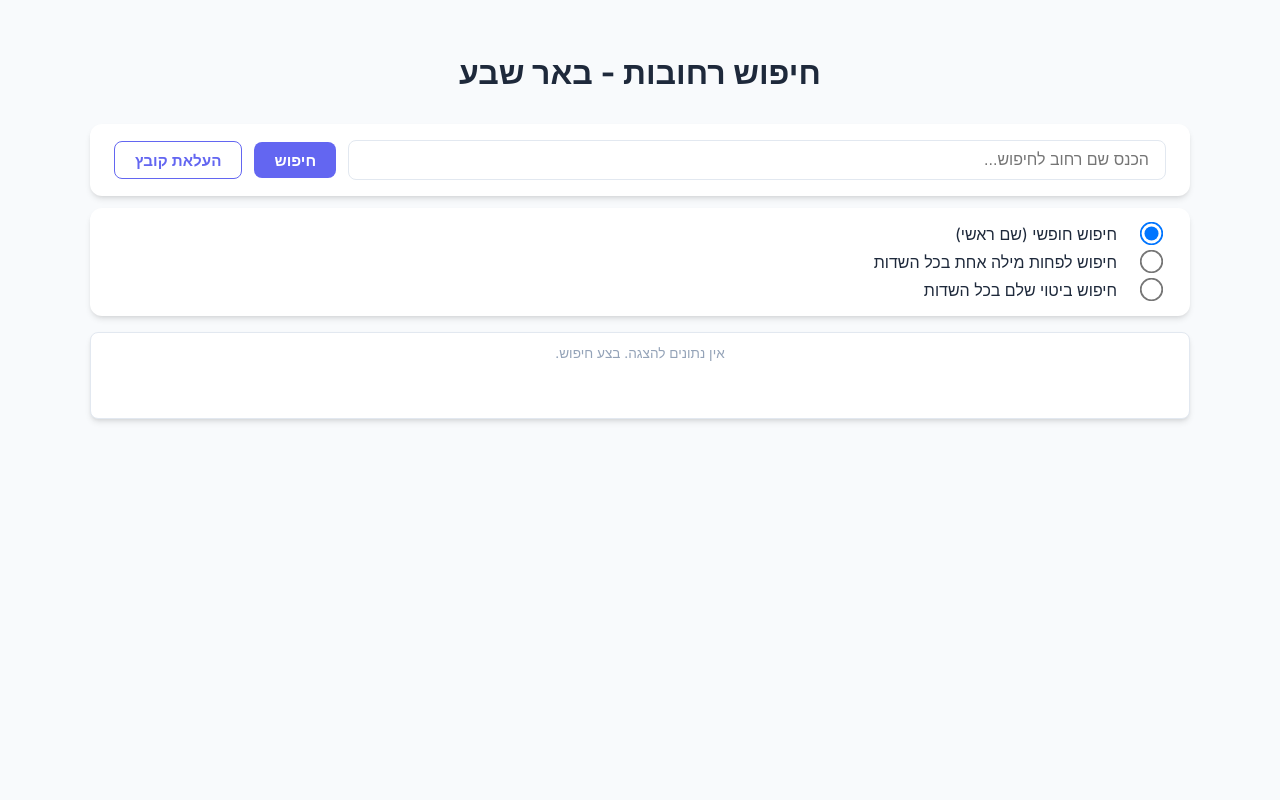
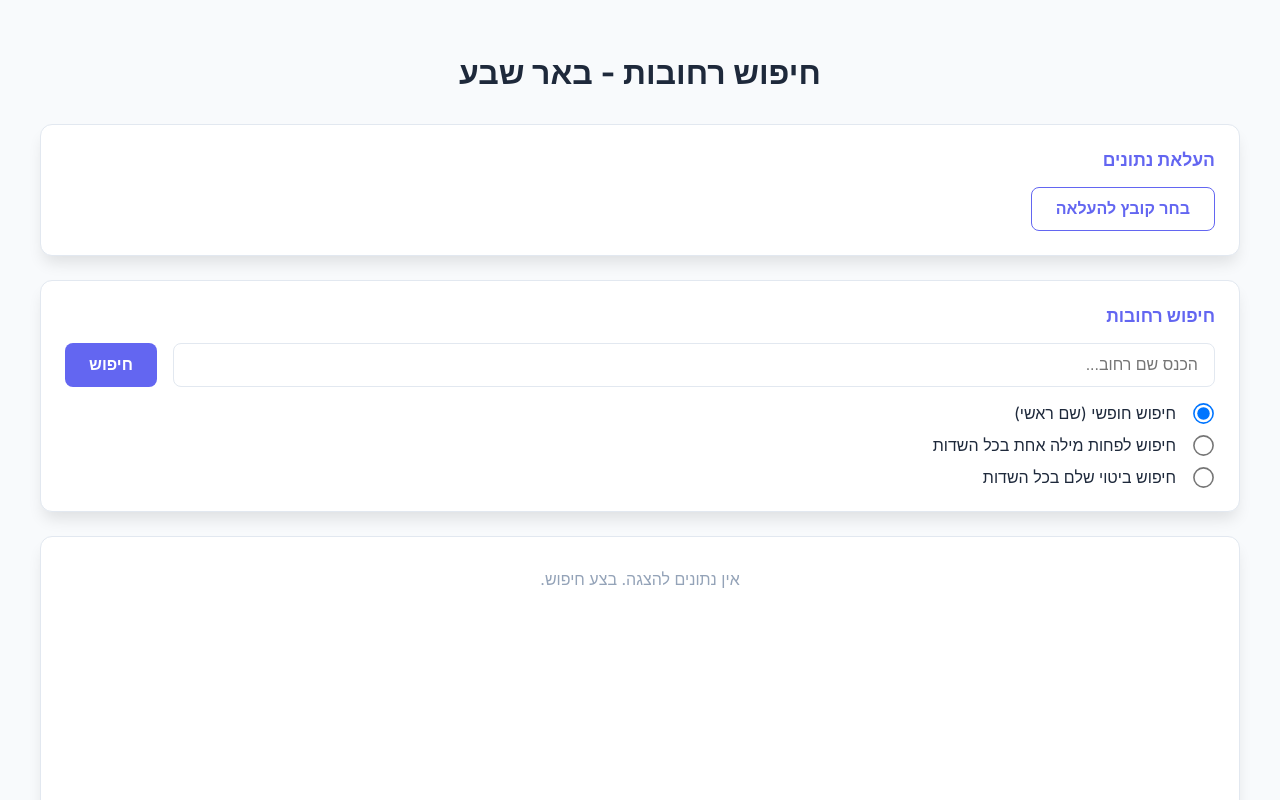
Before and after one commit to ariel770/Beer-Sheva-Streets-Search, a React (Vite) app in the folder frontend/: page / in a window 1280 px wide. Shown: the top 800 px of the page. Built offline with nearby package versions, Linux system fonts and the light colour scheme.

Commit message:
style(ui): separate search/upload boxes, extend layout height, and fix table layout

```diff
--- a/frontend/src/App.tsx
+++ b/frontend/src/App.tsx
@@ -62,13 +62,12 @@ function App() {
         const file = e.target.files?.[0];
         if (!file) return;
 
-        // Basic check for file type
         const fileName = file.name.toLowerCase();
         const isCompatible = fileName.endsWith('.csv') || fileName.endsWith('.txt') || file.type === 'text/csv' || file.type === 'text/plain';
 
         if (!isCompatible) {
             setUploadStatus('סוג הקובץ אינו מתאים. אנא העלה קובץ טקסט/CSV.');
-            fileInputRef.current!.value = ''; // Reset
+            fileInputRef.current!.value = '';
             return;
         }
 
@@ -92,7 +91,7 @@ function App() {
             setUploadStatus('שגיאה בתקשורת עם השרת');
         } finally {
             setUploading(false);
-            fileInputRef.current!.value = ''; // Reset for next upload
+            fileInputRef.current!.value = '';
         }
     };
 
@@ -108,44 +107,47 @@ function App() {
                 <h1>חיפוש רחובות - באר שבע</h1>
             </header>
 
-            <div className="action-bar">
+            {/* Separate Box for Upload */}
+            <div className="section-box">
+                <span className="section-title">העלאת נתונים</span>
+                <div className="upload-row">
+                    <div className="upload-input-group">
+                        <input
+                            type="file"
+                            ref={fileInputRef}
+                            style={{ display: 'none' }}
+                            onChange={handleFileChange}
+                        />
+                        <button
+                            className="btn btn-secondary"
+                            onClick={() => fileInputRef.current?.click()}
+                            disabled={uploading}
+                        >
+                            {uploading ? 'מעלה...' : 'בחר קובץ להעלאה'}
+                        </button>
+                    </div>
+                    {uploadStatus && <span className="status-text">{uploadStatus}</span>}
+                </div>
+            </div>
+
+            {/* Separate Box for Search */}
+            <div className="section-box">
+                <span className="section-title">חיפוש רחובות</span>
+                <div className="search-row">
                     <div className="search-input-wrapper">
                         <input
                             type="text"
-                        placeholder="הכנס שם רחוב לחיפוש..."
+                            placeholder="הכנס שם רחוב..."
                             value={query}
                             onChange={(e) => setQuery(e.target.value)}
                             onKeyDown={(e) => e.key === 'Enter' && handleSearch()}
                         />
                     </div>
-
-                <button
-                    className="btn btn-primary"
-                    onClick={handleSearch}
-                    disabled={loading}
-                >
+                    <button className="btn btn-primary" onClick={handleSearch} disabled={loading}>
                         {loading ? 'מחפש...' : 'חיפוש'}
-                </button>
-
-                <input
-                    type="file"
-                    ref={fileInputRef}
-                    className="file-input-hidden"
-                    onChange={handleFileChange}
-                />
-
-                <button
-                    className="btn btn-secondary"
-                    onClick={() => fileInputRef.current?.click()}
-                    disabled={uploading}
-                >
-                    {uploading ? 'מעלה...' : 'העלאת קובץ'}
                     </button>
                 </div>
 
-            {uploadStatus && <p className="status-text">{uploadStatus}</p>}
-
-            <div className="radio-group-container">
                 <div className="radio-group">
                     <label className="radio-option">
                         <input
@@ -180,15 +182,18 @@ function App() {
                 </div>
             </div>
 
-            <div className="results-window" id="results-viewport">
+            {/* Results Window */}
+            <div className="results-window">
                 <table className="results-table">
-                    <tbody className="zebra-body">
+                    <tbody>
                         {results.map((street) => (
-                            <tr key={street.id} className="result-row">
-                                <td className="street-info">
-                                    <strong>{street.street_name}</strong> | {street.neighborhood} | {street.city} | {street.type} | {street.zip_code}
-                                </td>
-                                <td style={{ textAlign: 'left', width: '60px' }}>
+                            <tr key={street.id}>
+                                <td className="col-name">{street.street_name}</td>
+                                <td className="col-neighborhood">{street.neighborhood}</td>
+                                <td className="col-city">{street.city}</td>
+                                <td className="col-type">{street.type}</td>
+                                <td className="col-zip">{street.zip_code}</td>
+                                <td className="col-action">
                                     <button className="row-delete-btn" onClick={() => handleDelete(street.id)}>מחק</button>
                                 </td>
                             </tr>
@@ -196,7 +201,7 @@ function App() {
                     </tbody>
                 </table>
                 {results.length === 0 && !loading && (
-                    <div style={{ textAlign: 'center', padding: '0.75rem', color: '#94a3b8', fontSize: '0.85rem' }}>
+                    <div style={{ textAlign: 'center', padding: '2rem', color: '#94a3b8' }}>
                         אין נתונים להצגה. בצע חיפוש.
                     </div>
                 )}
--- a/frontend/src/index.css
+++ b/frontend/src/index.css
@@ -9,8 +9,8 @@
   --danger: #ef4444;
   --danger-hover: #dc2626;
   --radius: 12px;
-  --shadow: 0 4px 6px -1px rgb(0 0 0 / 0.1), 0 2px 4px -2px rgb(0 0 0 / 0.1);
-  --row-alt: #ecfdf5 !important;
+  --shadow: 0 10px 15px -3px rgb(0 0 0 / 0.1);
+  --row-alt: #f0fdf4 !important;
 }
 
 body {
@@ -23,7 +23,7 @@ body {
 }
 
 #root {
-  max-width: 1100px;
+  max-width: 1200px;
   margin: 0 auto;
   padding: 2rem;
 }
@@ -33,16 +33,44 @@ header {
   text-align: center;
 }
 
-/* Unified Action Bar */
-.action-bar {
-  display: flex;
-  gap: 0.75rem;
-  align-items: center;
+/* Boxes for separate sections */
+.section-box {
   background: var(--card-bg);
-  padding: 1rem 1.5rem;
+  padding: 1.5rem;
   border-radius: var(--radius);
   box-shadow: var(--shadow);
-  margin-bottom: 0.75rem;
+  margin-bottom: 1.5rem;
+  border: 1px solid var(--border);
+}
+
+.section-title {
+  font-size: 1.1rem;
+  font-weight: 700;
+  margin-bottom: 1rem;
+  color: var(--primary);
+  display: block;
+}
+
+/* Upload Box Specifics: Button to the left */
+.upload-row {
+  display: flex;
+  justify-content: space-between;
+  /* Pushes button to the left in RTL */
+  align-items: center;
+  gap: 1rem;
+}
+
+.upload-input-group {
+  display: flex;
+  align-items: center;
+  gap: 1rem;
+}
+
+/* Search Box Specifics */
+.search-row {
+  display: flex;
+  gap: 1rem;
+  margin-bottom: 1rem;
 }
 
 .search-input-wrapper {
@@ -51,7 +79,7 @@ header {
 
 .search-input-wrapper input {
   width: 100%;
-  padding: 0.6rem 1rem;
+  padding: 0.75rem 1rem;
   border: 1px solid var(--border);
   border-radius: 8px;
   font-size: 1rem;
@@ -61,17 +89,18 @@ header {
 
 .search-input-wrapper input:focus {
   border-color: var(--primary);
+  box-shadow: 0 0 0 2px rgba(99, 102, 241, 0.1);
 }
 
 .btn {
-  padding: 0.6rem 1.25rem;
+  padding: 0.75rem 1.5rem;
   border: none;
   border-radius: 8px;
   font-weight: 600;
   cursor: pointer;
   white-space: nowrap;
   transition: all 0.2s;
-  font-size: 0.95rem;
+  font-size: 1rem;
 }
 
 .btn-primary {
@@ -95,57 +124,47 @@ header {
 
 .btn:disabled {
   background-color: var(--text-muted);
-  border-color: var(--text-muted);
   cursor: not-allowed;
   color: white;
 }
 
-/* Hide file input but keep functional */
-.file-input-hidden {
-  display: none;
-}
-
-.radio-group-container {
-  background: var(--card-bg);
-  padding: 1rem 1.5rem;
-  border-radius: var(--radius);
-  box-shadow: var(--shadow);
-  margin-bottom: 1rem;
-}
-
+/* Radio Group */
 .radio-group {
   display: flex;
   flex-direction: column;
-  gap: 0.5rem;
+  gap: 0.75rem;
 }
 
 .radio-option {
   display: flex;
   align-items: center;
-  gap: 1.25rem;
+  gap: 1rem;
   cursor: pointer;
   font-size: 1rem;
 }
 
 .radio-option input[type="radio"] {
-  transform: scale(1.8);
-  margin: 0 8px;
+  transform: scale(1.6);
+  margin: 0 5px;
 }
 
-/* Results window */
+/* Results Window: Extended height */
 .results-window {
   background: var(--card-bg);
-  border-radius: 8px;
+  border-radius: 12px;
   box-shadow: var(--shadow);
-  height: 85px;
+  height: 450px;
+  /* Extended height as requested */
   overflow-y: auto;
   border: 1px solid var(--border);
+  margin-top: 1rem;
 }
 
 .results-table {
   width: 100%;
   border-collapse: collapse;
   table-layout: fixed;
+  /* Keep columns aligned */
 }
 
 .results-table thead {
@@ -153,13 +172,37 @@ header {
 }
 
 .results-table td {
-  padding: 8px 12px;
+  padding: 12px 15px;
   border-bottom: 1px solid var(--border);
-  font-size: 0.95rem;
-  line-height: 1.2;
-  overflow: hidden;
-  text-overflow: ellipsis;
-  white-space: nowrap;
+  font-size: 1rem;
+  vertical-align: middle;
+}
+
+/* Fixed column widths for clarity */
+.col-name {
+  width: 30%;
+  font-weight: bold;
+}
+
+.col-neighborhood {
+  width: 25%;
+}
+
+.col-city {
+  width: 15%;
+}
+
+.col-type {
+  width: 15%;
+}
+
+.col-zip {
+  width: 10%;
+}
+
+.col-action {
+  width: 5%;
+  text-align: left;
 }
 
 .results-table tr:nth-child(odd) {
@@ -170,45 +213,55 @@ header {
   background-color: #ffffff !important;
 }
 
+.results-table tr:hover {
+  filter: brightness(0.97);
+}
+
 .row-delete-btn {
-  padding: 2px 6px;
+  padding: 4px 8px;
   background: transparent;
   color: var(--danger);
   border: 1px solid var(--danger);
   border-radius: 4px;
   cursor: pointer;
-  font-size: 0.7rem;
+  font-size: 0.8rem;
+}
+
+.row-delete-btn:hover {
+  background: var(--danger);
+  color: white;
 }
 
 .status-text {
-  font-size: 0.85rem;
+  font-size: 0.9rem;
   margin-top: 0.5rem;
-  text-align: center;
   color: var(--primary);
+  font-weight: 500;
 }
 
 /* Toast */
 .toast-container {
   position: fixed;
-  top: 20px;
+  top: 30px;
   left: 50%;
   transform: translateX(-50%);
   z-index: 1000;
 }
 
 .toast {
-  background: #334155;
+  background: #1e293b;
   color: white;
-  padding: 10px 24px;
-  border-radius: 30px;
-  box-shadow: 0 10px 15px -3px rgba(0, 0, 0, 0.2);
+  padding: 12px 28px;
+  border-radius: 50px;
+  box-shadow: 0 20px 25px -5px rgba(0, 0, 0, 0.1);
   animation: fadeInOut 3s forwards;
+  font-weight: 500;
 }
 
 @keyframes fadeInOut {
   0% {
     opacity: 0;
-    transform: translateY(-20px);
+    transform: translateY(-30px);
   }
 
   10% {
@@ -223,6 +276,6 @@ header {
 
   100% {
     opacity: 0;
-    transform: translateY(-20px);
+    transform: translateY(-30px);
   }
 }
```
Lines whose indentation alone changed are shown as unchanged.
